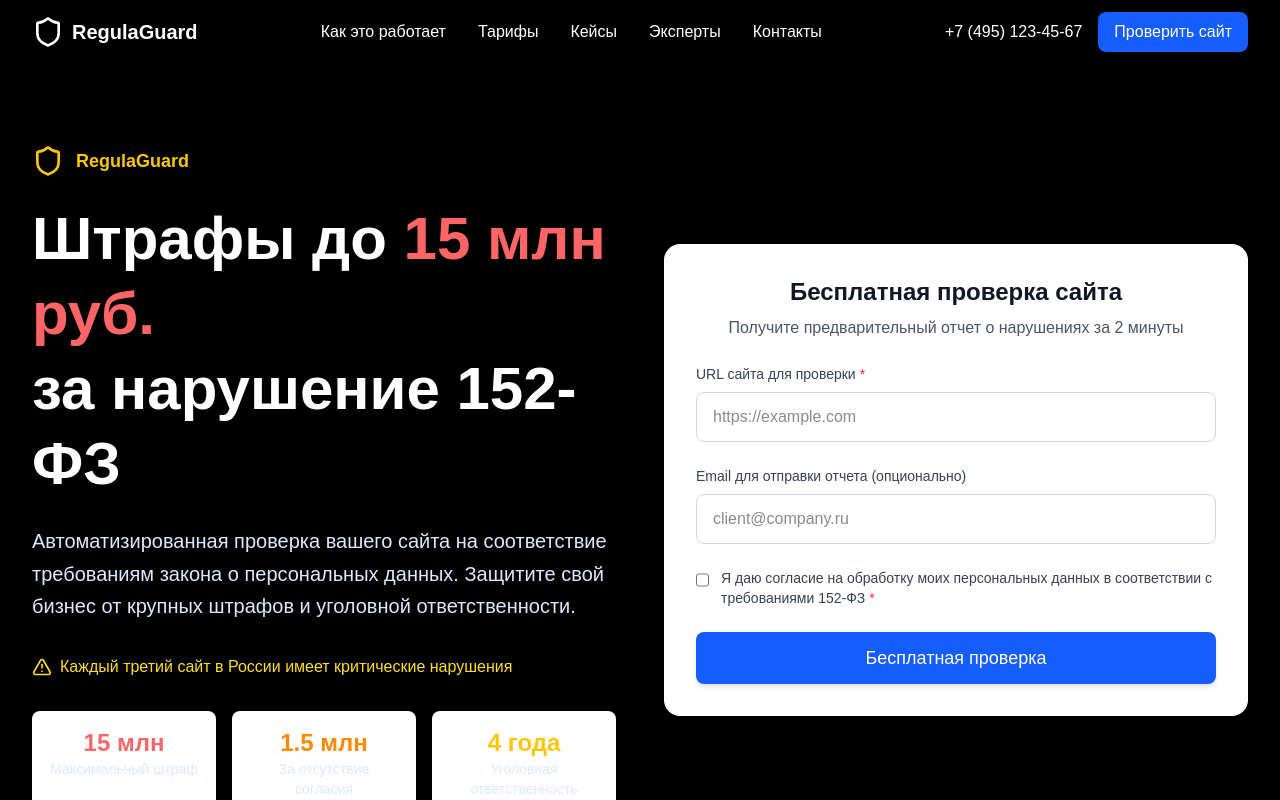
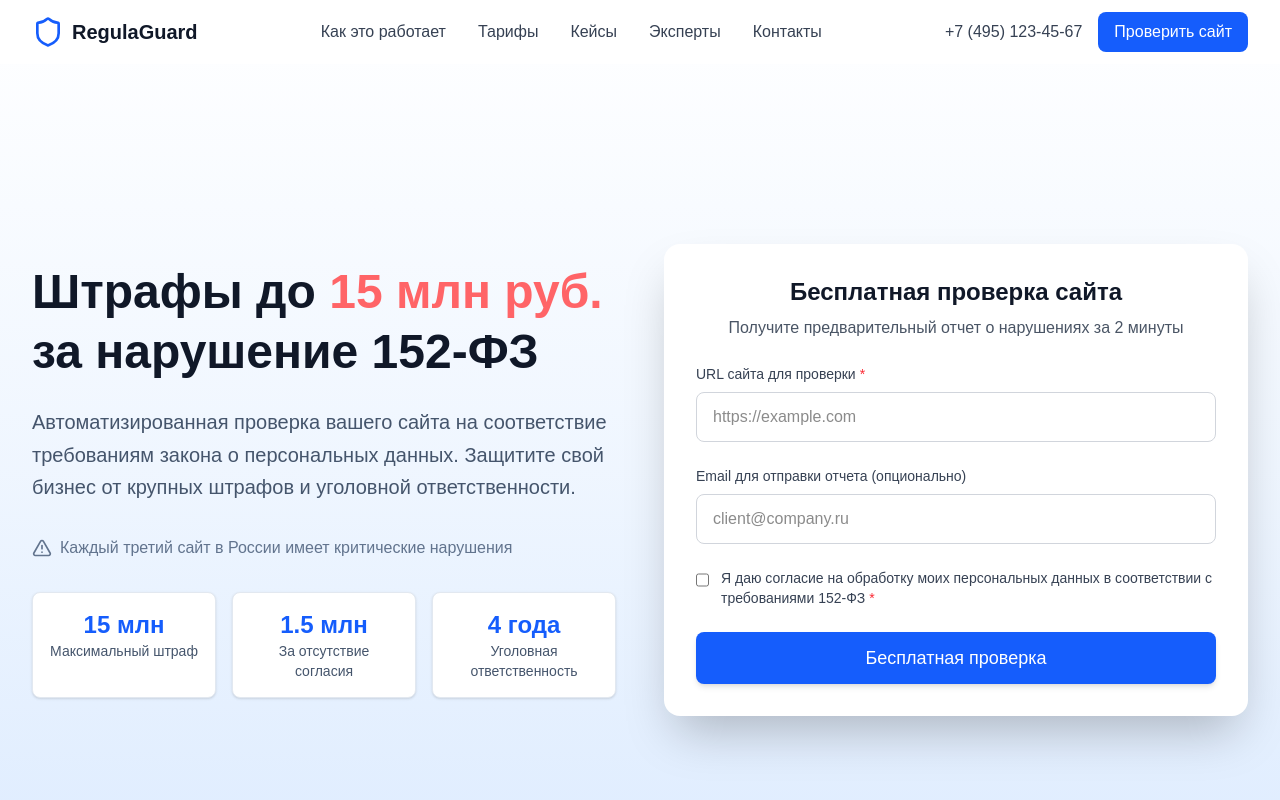
Before and after one commit to stanislav-mitkin/regula, a Next.js app: page / in a window 1280 px wide. Shown: the top 800 px of the page. Built offline with nearby package versions, Linux system fonts and the light colour scheme.

Commit message:
Update colors

```diff
--- a/app/components/layout/Header.tsx
+++ b/app/components/layout/Header.tsx
@@ -28,17 +28,13 @@
 
   return (
     <header className={`fixed top-0 left-0 right-0 z-50 transition-all duration-300 ${
-      isScrolled ? 'bg-white shadow-lg' : 'bg-transparent'
+      isScrolled ? 'bg-white shadow-lg' : 'bg-white/80 backdrop-blur'
     }`}>
       <div className="max-w-7xl mx-auto px-4 sm:px-6 lg:px-8">
         <div className="flex items-center justify-between h-16">
           <Link href="/" className="flex items-center">
-            <Shield className={`h-8 w-8 mr-2 transition-colors ${
-              isScrolled ? 'text-blue-600' : 'text-white'
-            }`} />
-            <span className={`text-xl font-bold transition-colors ${
-              isScrolled ? 'text-gray-900' : 'text-white'
-            }`}>
+            <Shield className={`h-8 w-8 mr-2 transition-colors text-blue-600`} />
+            <span className={`text-xl font-bold transition-colors text-gray-900`}>
               RegulaGuard
             </span>
           </Link>
@@ -48,9 +44,7 @@
               <Link
                 key={item.href}
                 href={item.href}
-                className={`transition-colors hover:text-blue-600 ${
-                  isScrolled ? 'text-gray-700' : 'text-white'
-                }`}
+                className={`transition-colors hover:text-blue-600 text-gray-700`}
               >
                 {item.label}
               </Link>
@@ -60,9 +54,7 @@
           <div className="hidden md:flex items-center space-x-4">
             <Link
               href="tel:+74951234567"
-              className={`transition-colors hover:text-blue-600 ${
-                isScrolled ? 'text-gray-700' : 'text-white'
-              }`}
+              className={`transition-colors hover:text-blue-600 text-gray-700`}
             >
               +7 (495) 123-45-67
             </Link>
@@ -76,9 +68,7 @@
 
           <button
             onClick={() => setIsMenuOpen(!isMenuOpen)}
-            className={`md:hidden p-2 rounded-lg transition-colors ${
-              isScrolled ? 'text-gray-700 hover:bg-gray-100' : 'text-white hover:bg-white hover:bg-opacity-10'
-            }`}
+            className={`md:hidden p-2 rounded-lg transition-colors text-gray-700 hover:bg-gray-100`}
           >
             {isMenuOpen ? <X className="h-6 w-6" /> : <Menu className="h-6 w-6" />}
           </button>
--- a/app/components/sections/HeroSection.tsx
+++ b/app/components/sections/HeroSection.tsx
@@ -1,29 +1,29 @@
-'use client';
+"use client";
 
-import React, { useEffect, useState } from 'react';
-import { motion } from 'framer-motion';
-import { AuditForm } from '../forms/AuditForm';
-import { StartAuditRequest, StartAuditResponse } from '@/types/audit';
-import { Shield, AlertTriangle } from 'lucide-react';
+import React, { useEffect, useState } from "react";
+import { motion } from "framer-motion";
+import { AuditForm } from "../forms/AuditForm";
+import { StartAuditRequest, StartAuditResponse } from "@/types/audit";
+import { AlertTriangle } from "lucide-react";
 
 export const HeroSection: React.FC = () => {
   const [loading, setLoading] = useState(false);
   const [result, setResult] = useState<StartAuditResponse | null>(null);
-  const [error, setError] = useState<string>('');
-  const [status, setStatus] = useState<string>('');
-  const [summary, setSummary] = useState<string>('');
-  const [risk, setRisk] = useState<string>('');
+  const [error, setError] = useState<string>("");
+  const [status, setStatus] = useState<string>("");
+  const [summary, setSummary] = useState<string>("");
+  const [risk, setRisk] = useState<string>("");
   const [violationsCount, setViolationsCount] = useState<number>(0);
 
   const handleAuditSubmit = async (data: StartAuditRequest) => {
     setLoading(true);
-    setError('');
+    setError("");
 
     try {
-      const response = await fetch('/api/start-audit', {
-        method: 'POST',
+      const response = await fetch("/api/start-audit", {
+        method: "POST",
         headers: {
-          'Content-Type': 'application/json',
+          "Content-Type": "application/json",
         },
         body: JSON.stringify(data),
       });
@@ -34,10 +34,10 @@
         setResult(result);
         setStatus(result.status);
       } else {
-        setError(result.error || 'Произошла ошибка при проверке');
+        setError(result.error || "Произошла ошибка при проверке");
       }
     } catch (err) {
-      setError('Не удалось подключиться к серверу проверки');
+      setError("Не удалось подключиться к серверу проверки");
     } finally {
       setLoading(false);
     }
@@ -52,10 +52,12 @@
         const data = await res.json();
         if (res.ok && data.success) {
           setStatus(data.status);
-          if (data.status !== 'pending') {
-            setSummary(data.summary || '');
-            setRisk(data.riskLevel || 'unknown');
-            setViolationsCount(Array.isArray(data.violations) ? data.violations.length : 0);
+          if (data.status !== "pending") {
+            setSummary(data.summary || "");
+            setRisk(data.riskLevel || "unknown");
+            setViolationsCount(
+              Array.isArray(data.violations) ? data.violations.length : 0
+            );
             if (interval) clearInterval(interval);
           }
         }
@@ -71,8 +73,7 @@
   }, [result?.auditId]);
 
   return (
-    <section className="relative min-h-screen bg-gradient-to-br from-blue-900 via-blue-800 to-blue-700 overflow-hidden">
-      <div className="absolute inset-0 bg-black bg-opacity-20"></div>
+    <section className="relative min-h-screen bg-gradient-to-b from-white via-blue-50 to-blue-100 overflow-hidden">
 
       <div className="relative max-w-7xl mx-auto px-4 sm:px-6 lg:px-8 pt-20 pb-16">
         <div className="grid grid-cols-1 lg:grid-cols-2 gap-12 items-center min-h-screen">
@@ -80,45 +81,39 @@
             initial={{ opacity: 0, x: -50 }}
             animate={{ opacity: 1, x: 0 }}
             transition={{ duration: 0.8 }}
-            className="text-white"
+            className="text-gray-900"
           >
-            <div className="flex items-center mb-6">
-              <Shield className="h-8 w-8 text-yellow-400 mr-3" />
-              <span className="text-yellow-400 font-semibold text-lg">RegulaGuard</span>
-            </div>
-
-            <h1 className="text-4xl sm:text-5xl lg:text-6xl font-bold mb-6 leading-tight">
-              Штрафы до{' '}
-              <span className="text-red-400">15 млн руб.</span>
+            <h1 className="text-2xl sm:text-3xl lg:text-5xl font-bold mb-6 leading-tight">
+              Штрафы до <span className="text-red-400">15 млн руб.</span>
               <br />
               за нарушение 152-ФЗ
             </h1>
 
-            <p className="text-xl text-blue-100 mb-8 leading-relaxed">
-              Автоматизированная проверка вашего сайта на соответствие требованиям
-              закона о персональных данных. Защитите свой бизнес от крупных штрафов
-              и уголовной ответственности.
+            <p className="text-xl text-slate-600 mb-8 leading-relaxed">
+              Автоматизированная проверка вашего сайта на соответствие
+              требованиям закона о персональных данных. Защитите свой бизнес от
+              крупных штрафов и уголовной ответственности.
             </p>
 
-            <div className="flex items-center mb-8 text-yellow-300">
-              <AlertTriangle className="h-5 w-5 mr-2" />
+            <div className="flex items-center mb-8 text-slate-500">
+              <AlertTriangle className="h-5 w-5 mr-2 text-slate-500" />
               <span className="font-medium">
                 Каждый третий сайт в России имеет критические нарушения
               </span>
             </div>
 
             <div className="grid grid-cols-1 sm:grid-cols-3 gap-4 text-center">
-              <div className="bg-white bg-opacity-10 rounded-lg p-4">
-                <div className="text-2xl font-bold text-red-400">15 млн</div>
-                <div className="text-sm text-blue-100">Максимальный штраф</div>
+              <div className="bg-white rounded-lg p-4 shadow-sm border border-slate-200">
+                <div className="text-2xl font-bold text-blue-600">15 млн</div>
+                <div className="text-sm text-slate-600">Максимальный штраф</div>
               </div>
-              <div className="bg-white bg-opacity-10 rounded-lg p-4">
-                <div className="text-2xl font-bold text-orange-400">1.5 млн</div>
-                <div className="text-sm text-blue-100">За отсутствие согласия</div>
+              <div className="bg-white rounded-lg p-4 shadow-sm border border-slate-200">
+                <div className="text-2xl font-bold text-blue-600">1.5 млн</div>
+                <div className="text-sm text-slate-600">За отсутствие согласия</div>
               </div>
-              <div className="bg-white bg-opacity-10 rounded-lg p-4">
-                <div className="text-2xl font-bold text-yellow-400">4 года</div>
-                <div className="text-sm text-blue-100">Уголовная ответственность</div>
+              <div className="bg-white rounded-lg p-4 shadow-sm border border-slate-200">
+                <div className="text-2xl font-bold text-blue-600">4 года</div>
+                <div className="text-sm text-slate-600">Уголовная ответственность</div>
               </div>
             </div>
           </motion.div>
@@ -151,8 +146,10 @@
                 <p className="text-green-600 text-sm font-medium">
                   Проверка запущена! ID: {result.auditId}
                 </p>
-                <p className="text-green-500 text-sm mt-1">Статус: {status || result.status}</p>
-                {status === 'completed' && (
+                <p className="text-green-500 text-sm mt-1">
+                  Статус: {status || result.status}
+                </p>
+                {status === "completed" && (
                   <div className="mt-2 text-sm text-green-700">
                     <p>Итог: {summary}</p>
                     <p className="mt-1">Уровень риска: {risk}</p>
--- a/app/layout.tsx
+++ b/app/layout.tsx
@@ -1,14 +1,14 @@
 import type { Metadata } from "next";
-import { Roboto, Roboto_Mono } from "next/font/google";
+import { Geist, Geist_Mono } from "next/font/google";
 import "./globals.css";
 import { Header } from "./components/layout/Header";
 
-const geistSans = Roboto({
+const geistSans = Geist({
   variable: "--font-geist-sans",
   subsets: ["latin"],
 });
 
-const geistMono = Roboto_Mono({
+const geistMono = Geist_Mono({
   variable: "--font-geist-mono",
   subsets: ["latin"],
 });
```
Also changed, not shown: app/components/sections/Footer.tsx (+29 -29 lines), app/components/sections/SecondaryCTA.tsx (+12 -12 lines), .trae/documents/Обновление цветовой схемы и облегчение визуального стиля.md (added).
